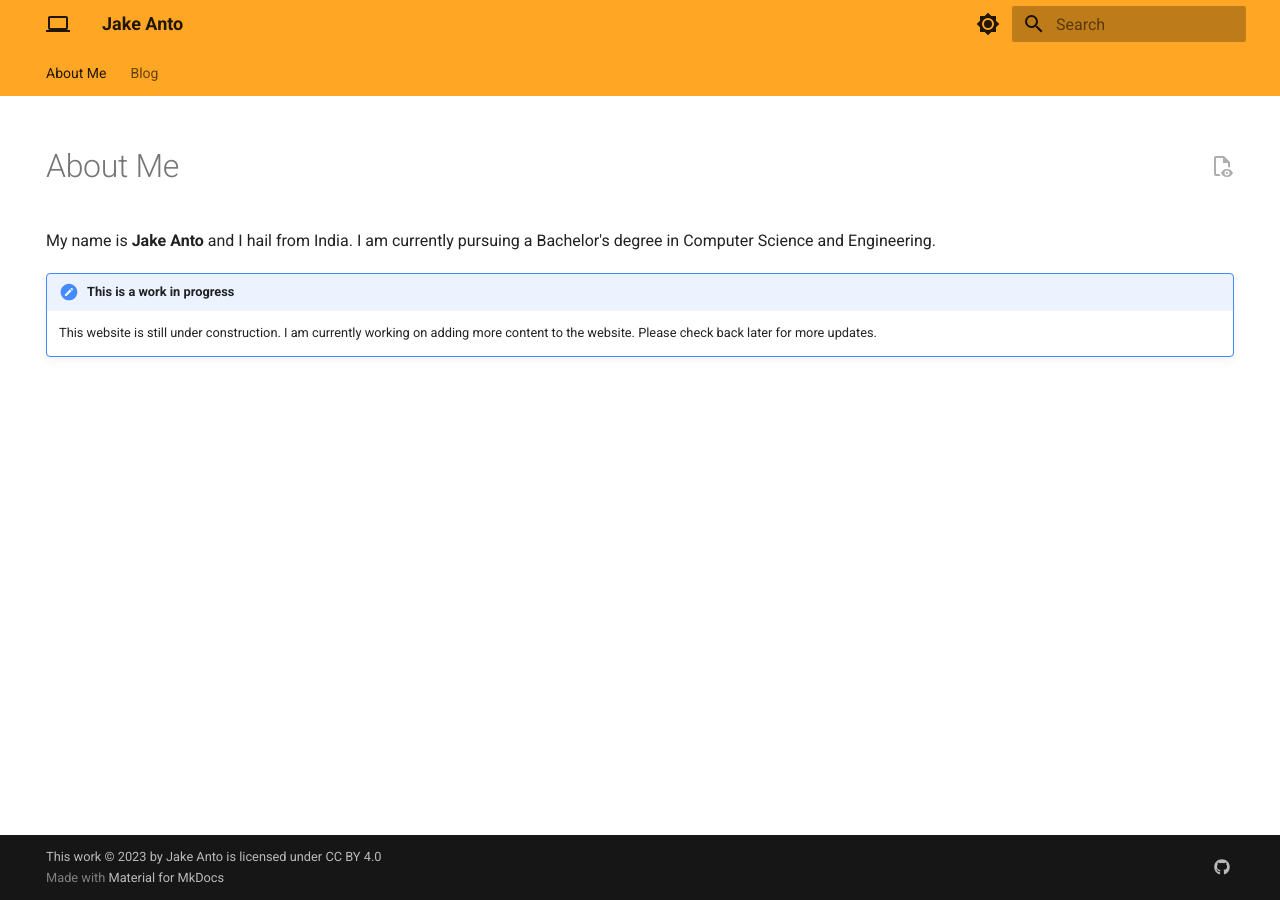
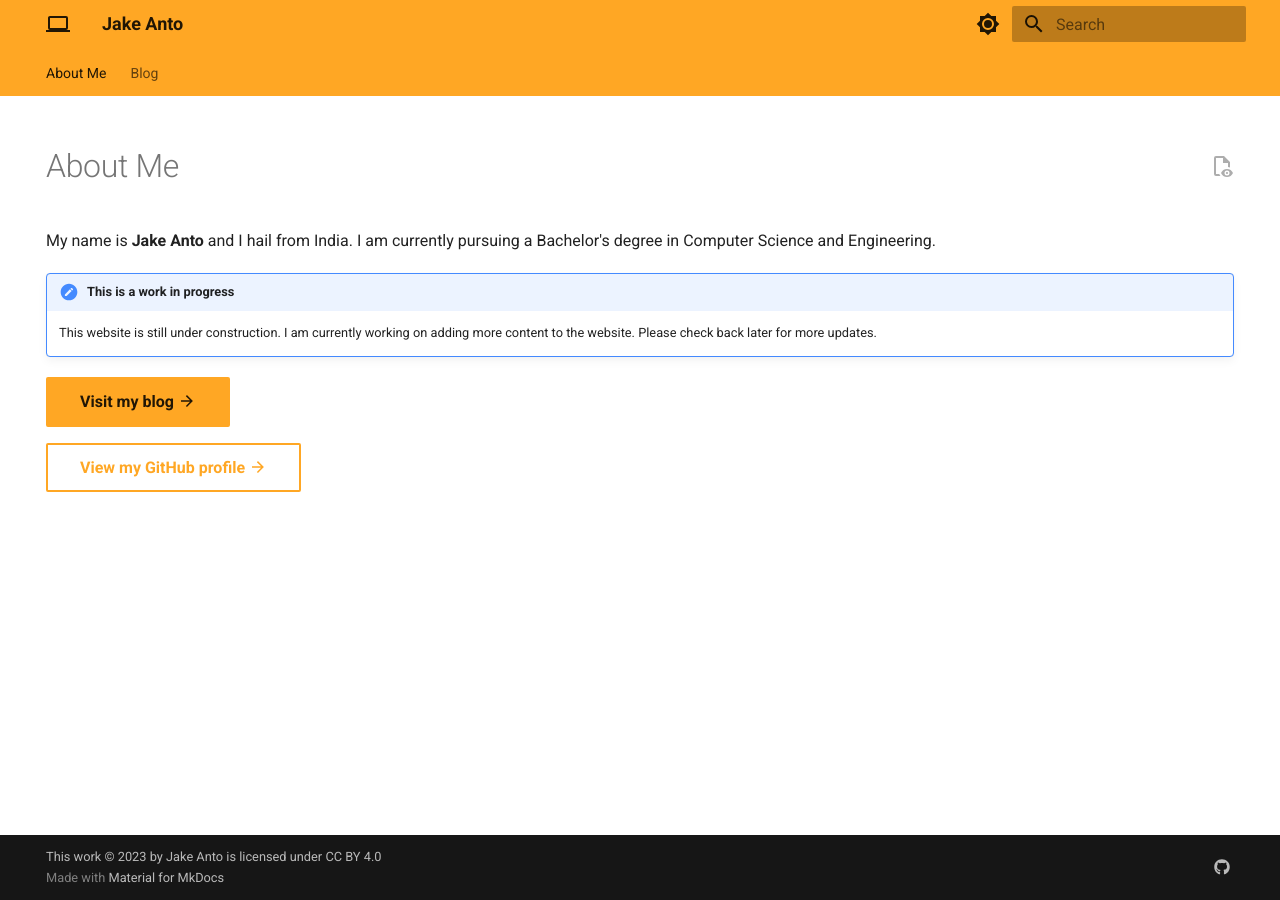
Before and after one commit to JakeAnto/JakeAnto.github.io, an MkDocs documentation site: the page built from docs/index.md, in a window 1280 px wide. Built offline with MkDocs 1.6.1 and Material for MkDocs 9.7.7, drawn with Linux system fonts in a browser that asks for light colours; plug-ins that fetch from the network failed and are left out.

Commit message:
Add links to blog and GitHub profile

```diff
--- a/docs/index.md
+++ b/docs/index.md
@@ -13,3 +13,7 @@ My name is **Jake Anto** and I hail from India. I am currently pursuing a Bachel
 !!! warn "This is a work in progress"
 
     This website is still under construction. I am currently working on adding more content to the website. Please check back later for more updates.
+
+[Visit my blog :material-arrow-right:](./blog/index.md){ .md-button .md-button--primary }
+
+[View my GitHub profile :material-arrow-right:](https://github.com/j-eo){ .md-button }
```
